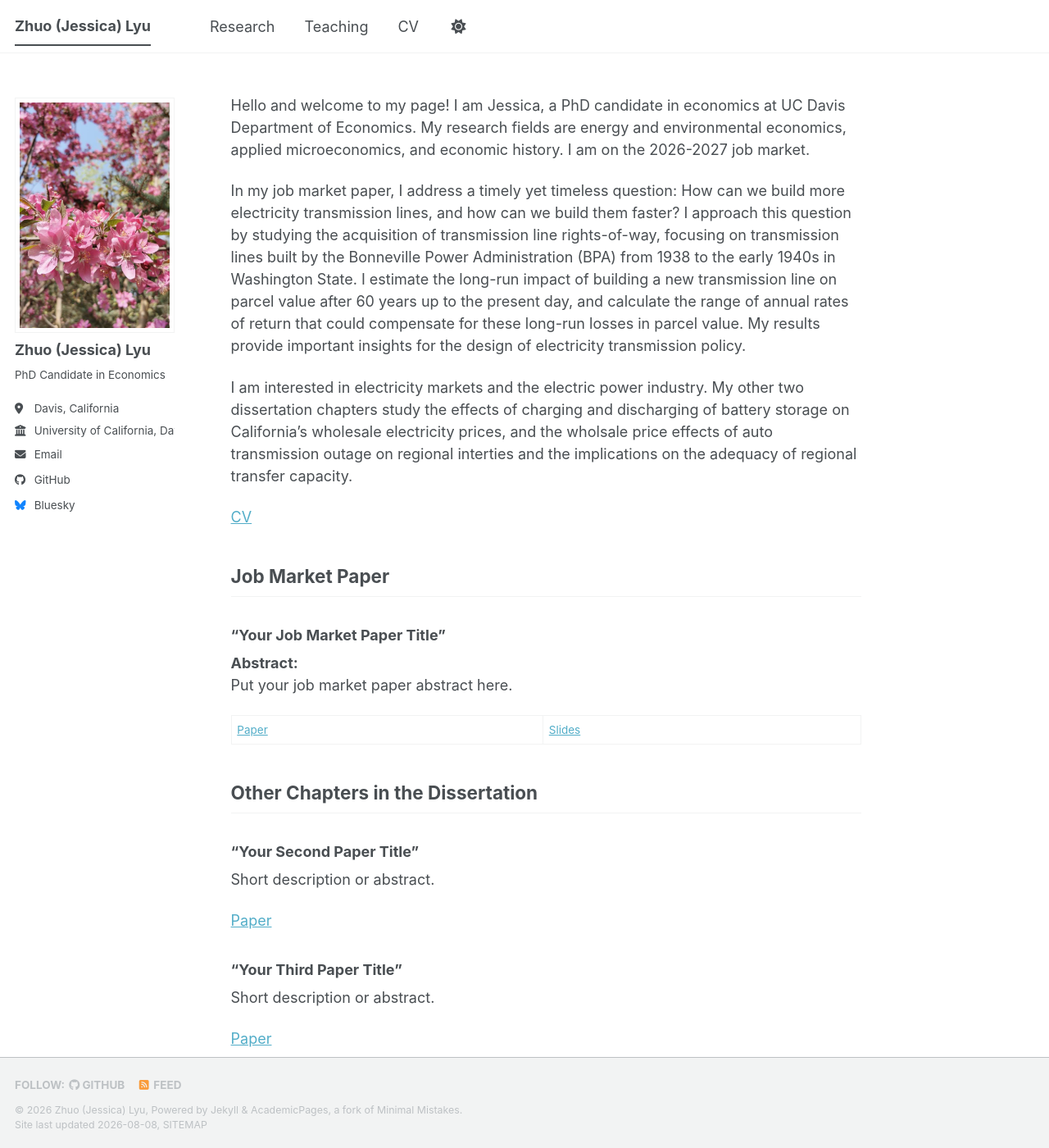
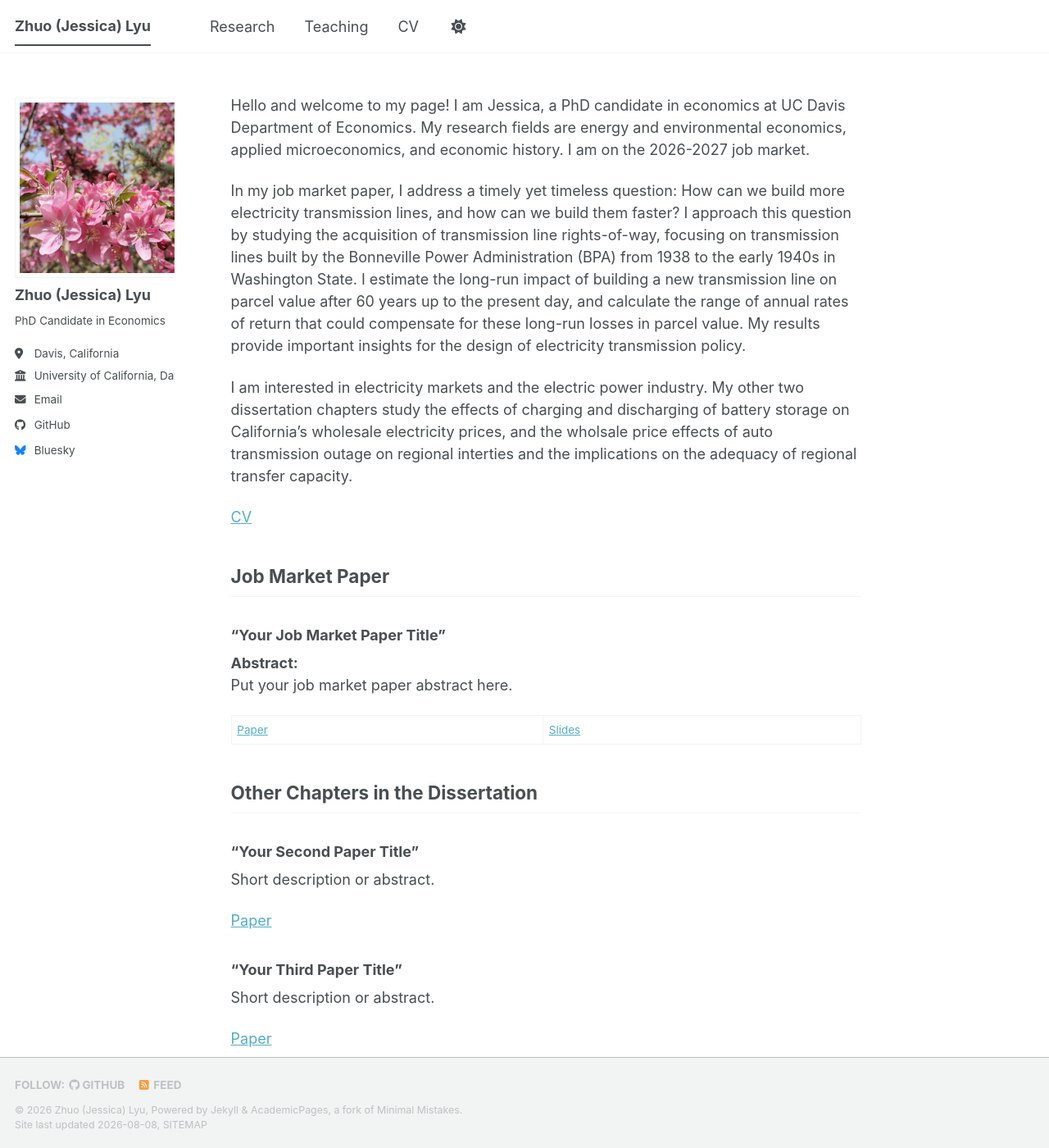
Before and after one commit to Jessicazlyu/jessicalyuzhuo, a Jekyll site: the page built from _pages/about.md, in a window 1280 px wide and 1400 px high. Shown: the whole window at 82% size. Built offline with Jekyll 4.4.1, drawn with Linux system fonts in a browser that asks for light colours; a style sheet for code colours, icons or effects is not loaded.

Commit message:
Modify sidebar image dimensions and styles
Updated image styles in sidebar for consistent sizing.

```diff
--- a/_sass/layout/_sidebar.scss
+++ b/_sass/layout/_sidebar.scss
@@ -154,8 +154,11 @@
   }
 
   img {
-    max-width: 220px;
-    border-radius: 0%;
+     width: 220px;
+     height: 220px;
+     max-width: 220px;
+     object-fit: cover;
+     border-radius: 0 !important;
 
     @include breakpoint($large) {
       padding: 5px;
```
